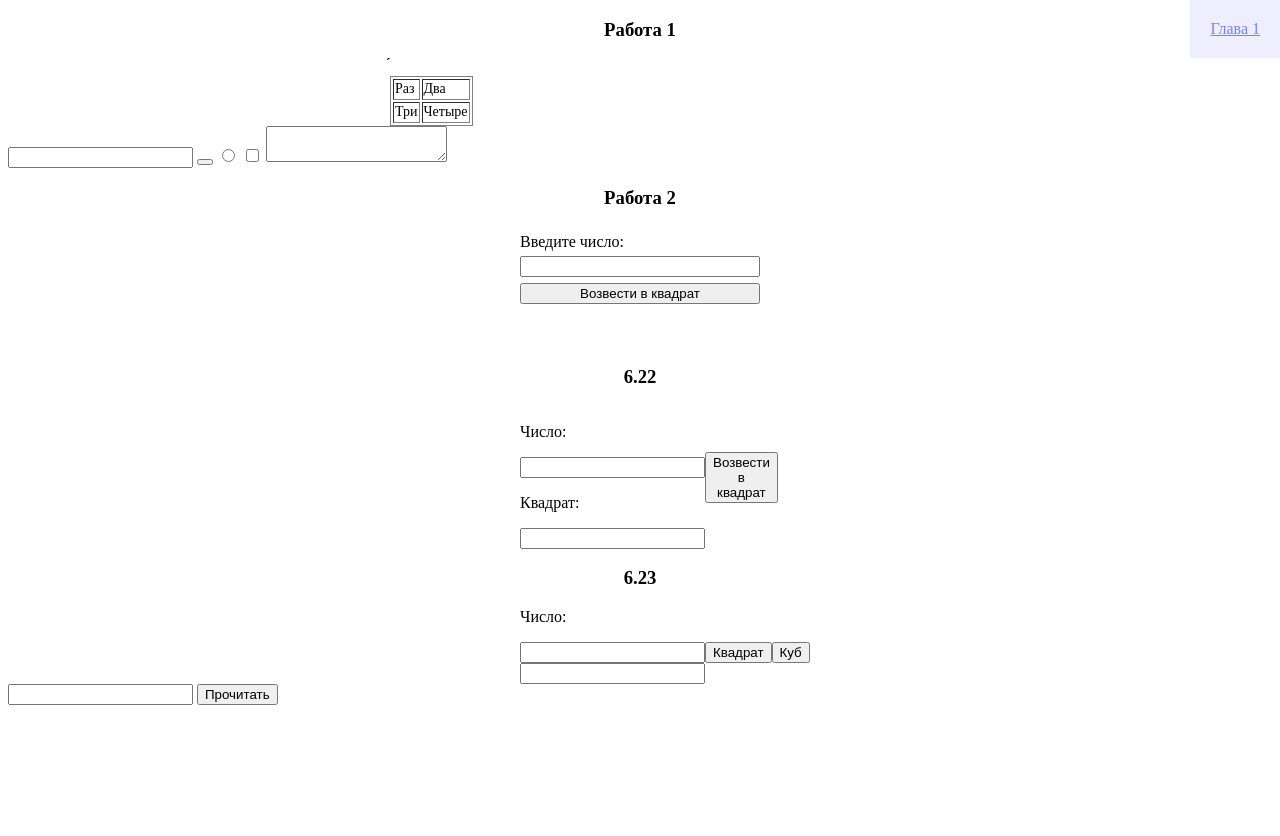
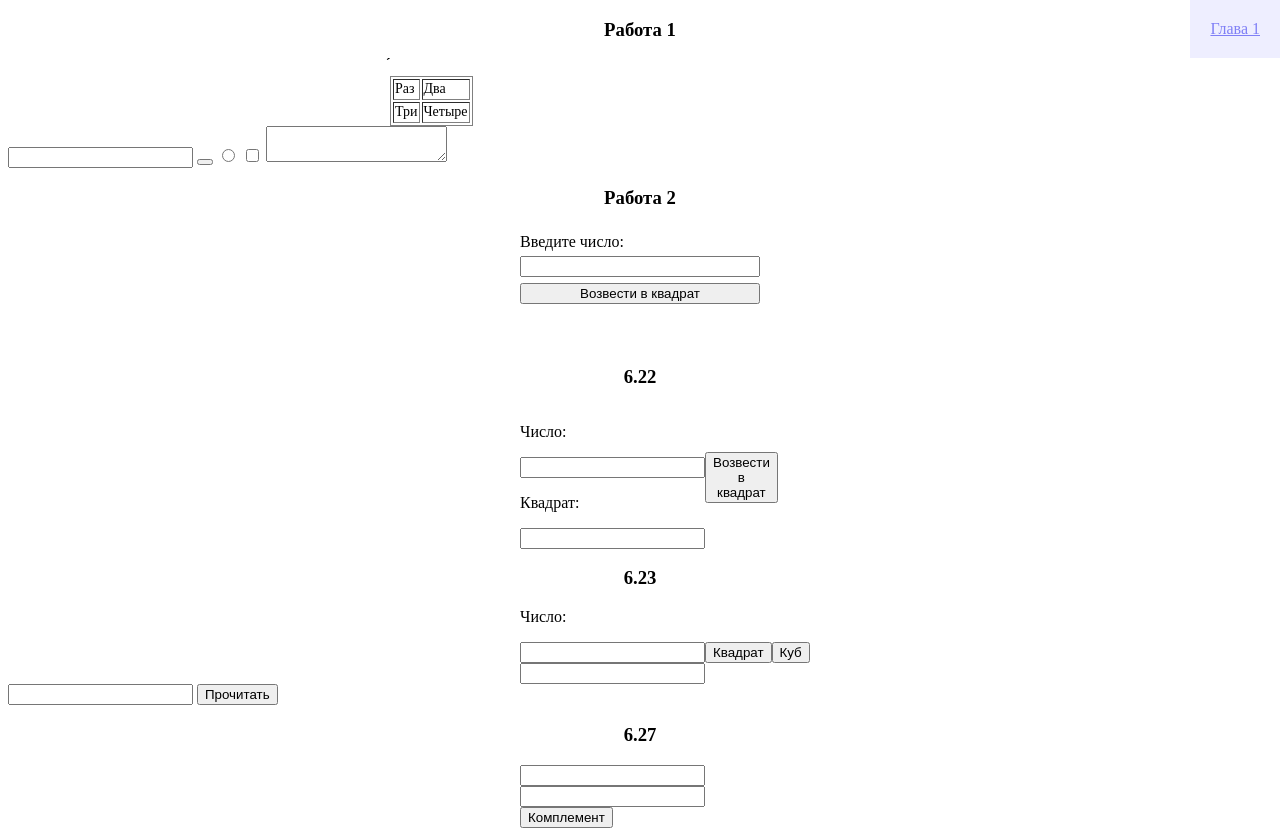
Before and after one commit to Bulat66/Biochemistry, a plain HTML site: page index.html in a window 1280 px wide. Before the commit the page ends 800 px from the top, so only its background shows below. Drawn offline with Linux system fonts and the light colour scheme.

Commit message:
Update index.html

```diff
--- a/index.html
+++ b/index.html
@@ -76,8 +76,17 @@
 	</div>
 	<input id='ululu' type="text">
 </div>
+
 <input id="num1" type='number'>
 <button>Прочитать</button>
+
+<h3 style='text-align: center;'>6.27</h3>
+<div style='width: 240px; margin: 0 auto;'>
+	<input id='nt' type="text">
+	<input id='nt-answer' type="text">
+	<button id='nt-btn' onclick="check()">Комплемент</button>
+</div>
+
 <script>
 	function squareNumber() {
         var number = document.getElementById("numberInput").value;
@@ -106,7 +115,28 @@
 		}
 	}
 
-	console.log(typeof(1) == typeof(3));
+	function check() {
+		var nt = document.getElementById('nt').value;
+		var answer = document.getElementById('nt-answer');
+		var btn = document.getElementById('nt-btn');
+
+		if (nt === 'A') {
+			answer.value = 'T';
+		} else
+		if (nt === 'T') {
+			answer.value = 'A';
+		} else
+		if (nt === 'C') {
+			answer.value = 'G';
+		} else
+		if (nt === 'G') {
+			answer.value = 'C';
+		} else
+		if (nt === 'U') {
+			answer.value = 'A';
+		}
+	}
 </script>
+
 </body>
 </html>
```
